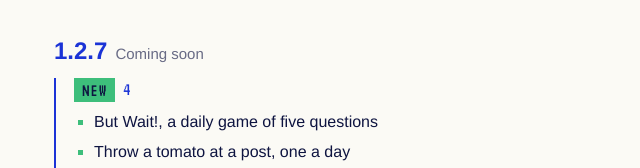
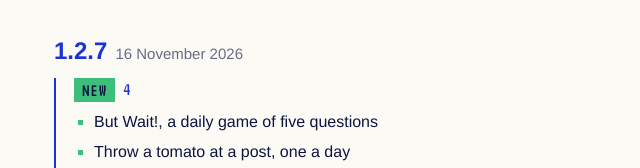
Before and after one commit to obishhh/infomercial-nyc, a plain HTML site: page release-notes/index.html in a window 1280 px wide. Shown: the part 285-453 px from the top of the page, 276-916 px from the left. Drawn offline with Linux system fonts and the light colour scheme.

Commit message:
Set 1.2.7 release date to 16 November 2026
Co-Authored-By: Claude Sonnet 5.5 <noreply@anthropic.com>
Claude-Session: https://claude.ai/code/session_01A46X18PpL3xP361yApUD7J

```diff
--- a/release-notes/index.html
+++ b/release-notes/index.html
@@ -124,7 +124,7 @@
      notes are what the App Store's What's New says. Only what has been
      merged goes here, a line each in plain words: nothing still being
      worked on, and nothing about how it was built. -->
-<h2>1.2.7<span class="when">Coming soon</span></h2>
+<h2>1.2.7<span class="when">16 November 2026</span></h2>
 <div class="items">
 <section class="new">
   <h3><span class="tag">New</span><span class="count" aria-label="4 changes">4</span></h3>
```
